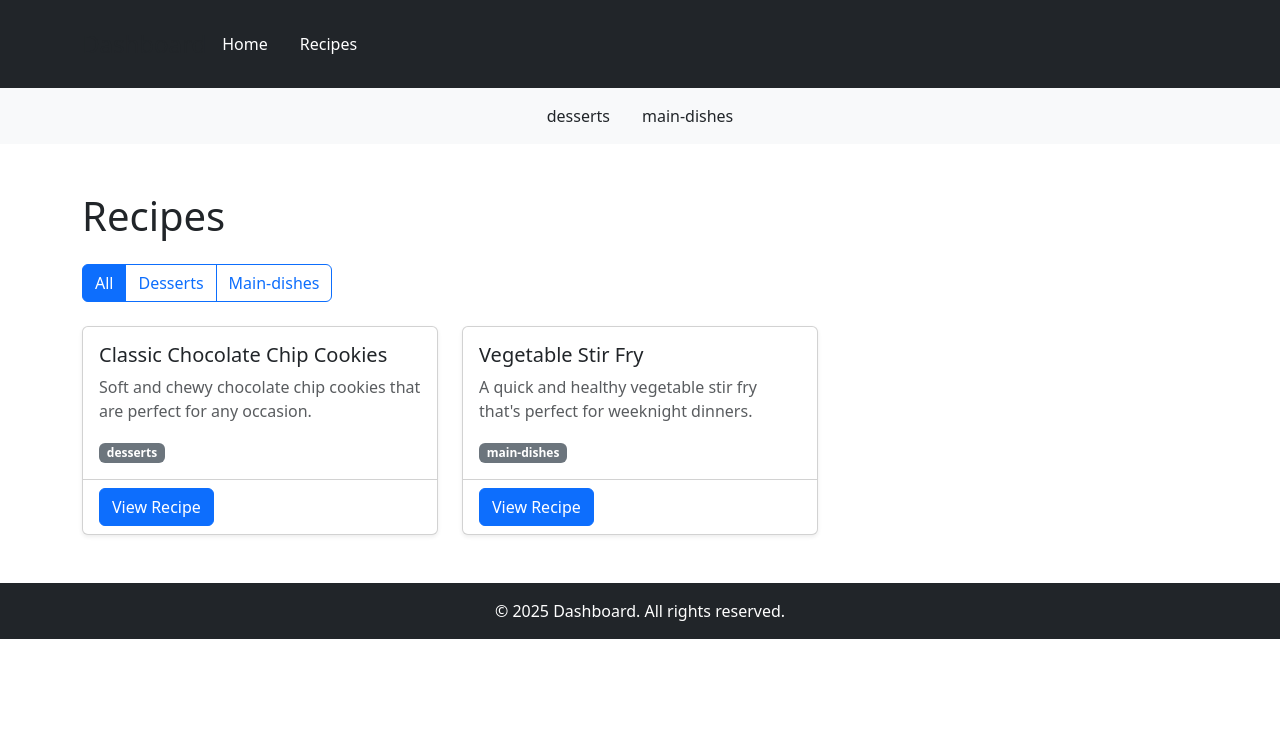
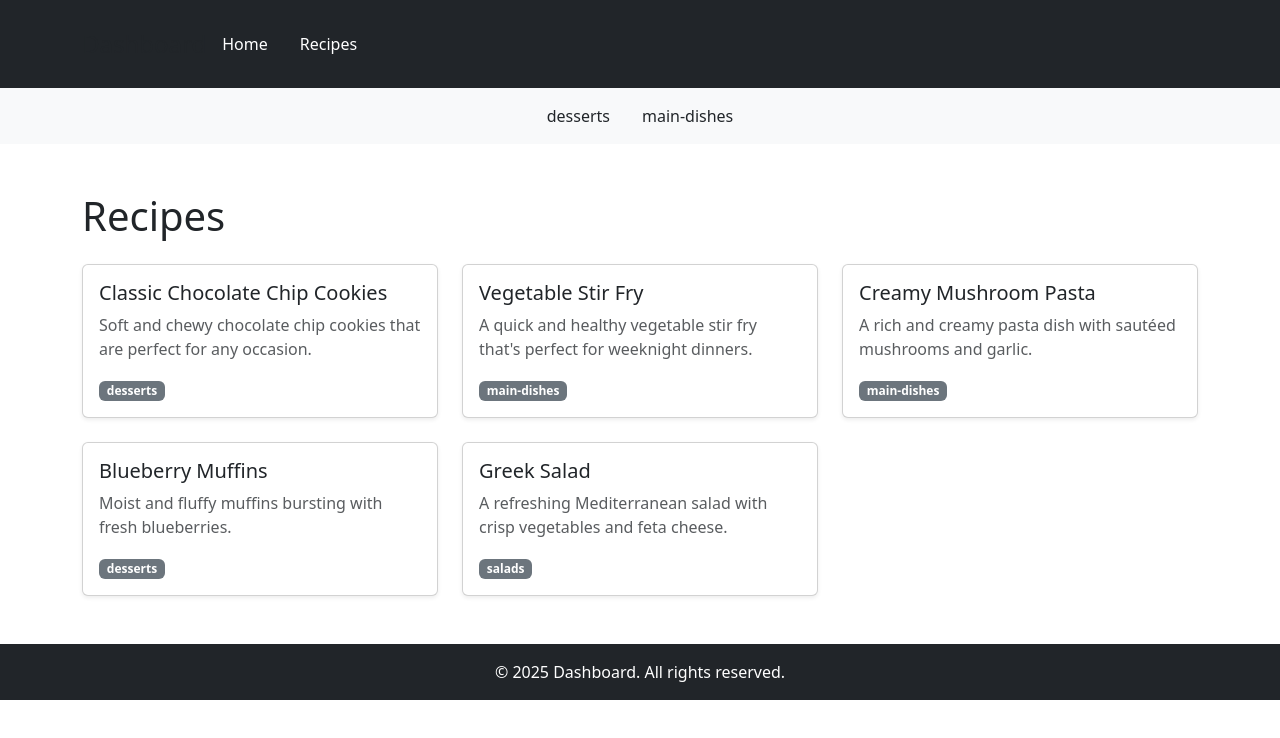
Before and after one commit to necromant2005/vite-testing, a React (Vite) app: page /recipes in a window 1280 px wide. Shown: the top 738 px of the page. Built offline with nearby package versions, Linux system fonts and the light colour scheme.

Commit message:
move link one leve up and add more for recipes

```diff
--- a/src/App.tsx
+++ b/src/App.tsx
@@ -18,8 +18,8 @@ function App() {
         <Route path="/cakes/:categoryName/:id" element={<Cake />} />
         <Route path="/cakes/:categoryName" element={<CakeCategory />} />
         <Route path="/recipes" element={<Recipes />} />
-        <Route path="/recipes/:id" element={<Recipe />} />
         <Route path="/recipes/:categoryName" element={<RecipeCategory />} />
+        <Route path="/recipes/:categoryName/:id" element={<Recipe />} />
       </Routes>
     </Layout>
   )
--- a/src/data/recipes/recipes.json
+++ b/src/data/recipes/recipes.json
@@ -51,6 +51,86 @@
         "Mix soy sauce, cornstarch, and water in a small bowl",
         "Pour sauce over vegetables and cook until thickened"
       ]
+    },
+    {
+      "id": "recipe3",
+      "title": "Creamy Mushroom Pasta",
+      "description": "A rich and creamy pasta dish with sautéed mushrooms and garlic.",
+      "category": "main-dishes",
+      "ingredients": [
+        "12 oz fettuccine pasta",
+        "2 tablespoons olive oil",
+        "3 cloves garlic, minced",
+        "8 oz mushrooms, sliced",
+        "1 cup heavy cream",
+        "1/2 cup grated parmesan cheese",
+        "Salt and pepper to taste",
+        "Fresh parsley for garnish"
+      ],
+      "instructions": [
+        "Cook pasta according to package instructions",
+        "Heat olive oil in a large skillet over medium heat",
+        "Add garlic and cook for 1 minute",
+        "Add mushrooms and cook until golden brown",
+        "Pour in heavy cream and bring to a simmer",
+        "Stir in parmesan cheese until melted",
+        "Season with salt and pepper",
+        "Toss cooked pasta with the sauce",
+        "Garnish with fresh parsley"
+      ]
+    },
+    {
+      "id": "recipe4",
+      "title": "Blueberry Muffins",
+      "description": "Moist and fluffy muffins bursting with fresh blueberries.",
+      "category": "desserts",
+      "ingredients": [
+        "2 cups all-purpose flour",
+        "1/2 cup sugar",
+        "1 tablespoon baking powder",
+        "1/2 teaspoon salt",
+        "1 cup milk",
+        "1/4 cup vegetable oil",
+        "1 large egg",
+        "1 cup fresh blueberries",
+        "1 teaspoon vanilla extract"
+      ],
+      "instructions": [
+        "Preheat oven to 400°F (200°C)",
+        "Line muffin tin with paper liners",
+        "Mix flour, sugar, baking powder, and salt in a large bowl",
+        "In another bowl, whisk milk, oil, egg, and vanilla",
+        "Add wet ingredients to dry ingredients and stir until just combined",
+        "Gently fold in blueberries",
+        "Fill muffin cups 2/3 full",
+        "Bake for 20-25 minutes or until golden brown"
+      ]
+    },
+    {
+      "id": "recipe5",
+      "title": "Greek Salad",
+      "description": "A refreshing Mediterranean salad with crisp vegetables and feta cheese.",
+      "category": "salads",
+      "ingredients": [
+        "1 large cucumber, diced",
+        "4 large tomatoes, diced",
+        "1 red onion, thinly sliced",
+        "1 green bell pepper, diced",
+        "1 cup Kalamata olives",
+        "8 oz feta cheese, cubed",
+        "1/4 cup extra virgin olive oil",
+        "2 tablespoons red wine vinegar",
+        "1 teaspoon dried oregano",
+        "Salt and pepper to taste"
+      ],
+      "instructions": [
+        "Combine cucumber, tomatoes, onion, and bell pepper in a large bowl",
+        "Add olives and feta cheese",
+        "In a small bowl, whisk together olive oil, vinegar, and oregano",
+        "Pour dressing over salad and toss gently",
+        "Season with salt and pepper",
+        "Serve immediately or refrigerate for 30 minutes before serving"
+      ]
     }
   ]
 }
--- a/src/pages/RecipeCategory.tsx
+++ b/src/pages/RecipeCategory.tsx
@@ -33,15 +33,14 @@ const RecipeCategory = () => {
       <div className="row row-cols-1 row-cols-md-2 row-cols-lg-3 g-4">
         {categoryRecipes.map((recipe: Recipe) => (
           <div key={recipe.id} className="col">
+            <Link to={`/recipes/${categoryName}/${recipe.id}`} className="text-decoration-none">
             <div className="card h-100">
               <div className="card-body">
                 <h5 className="card-title">{recipe.title}</h5>
                 <p className="card-text">{recipe.description}</p>
-                <Link to={`/recipes/${categoryName}/${recipe.id}`} className="btn btn-primary">
-                  View Recipe
-                </Link>
               </div>
             </div>
+            </Link>
           </div>
         ))}
       </div>
--- a/src/pages/Recipes.tsx
+++ b/src/pages/Recipes.tsx
@@ -26,33 +26,11 @@ const Recipes = () => {
     <div className="container py-5">
       <h1 className="mb-4">Recipes</h1>
 
-      {/* Category Filter */}
-      <div className="mb-4">
-        <div className="btn-group" role="group">
-          <button
-            type="button"
-            className={`btn ${!selectedCategory ? 'btn-primary' : 'btn-outline-primary'}`}
-            onClick={() => setSelectedCategory(null)}
-          >
-            All
-          </button>
-          {categories.map(category => (
-            <button
-              key={category}
-              type="button"
-              className={`btn ${selectedCategory === category ? 'btn-primary' : 'btn-outline-primary'}`}
-              onClick={() => setSelectedCategory(category)}
-            >
-              {category.charAt(0).toUpperCase() + category.slice(1)}
-            </button>
-          ))}
-        </div>
-      </div>
-
       {/* Recipes Grid */}
       <div className="row row-cols-1 row-cols-md-2 row-cols-lg-3 g-4">
         {filteredRecipes.map((recipe: Recipe) => (
           <div key={recipe.id} className="col">
+            <Link to={`/recipes/${recipe.category}/${recipe.id}`} className="text-decoration-none">
             <div className="card h-100 shadow-sm">
               <div className="card-body">
                 <h5 className="card-title">{recipe.title}</h5>
@@ -61,12 +39,8 @@ const Recipes = () => {
                   <span className="badge bg-secondary">{recipe.category}</span>
                 </div>
               </div>
-              <div className="card-footer bg-transparent">
-                <Link to={`/recipe/${recipe.id}`} className="btn btn-primary">
-                  View Recipe
-                </Link>
-              </div>
             </div>
+            </Link>
           </div>
         ))}
       </div>
```
